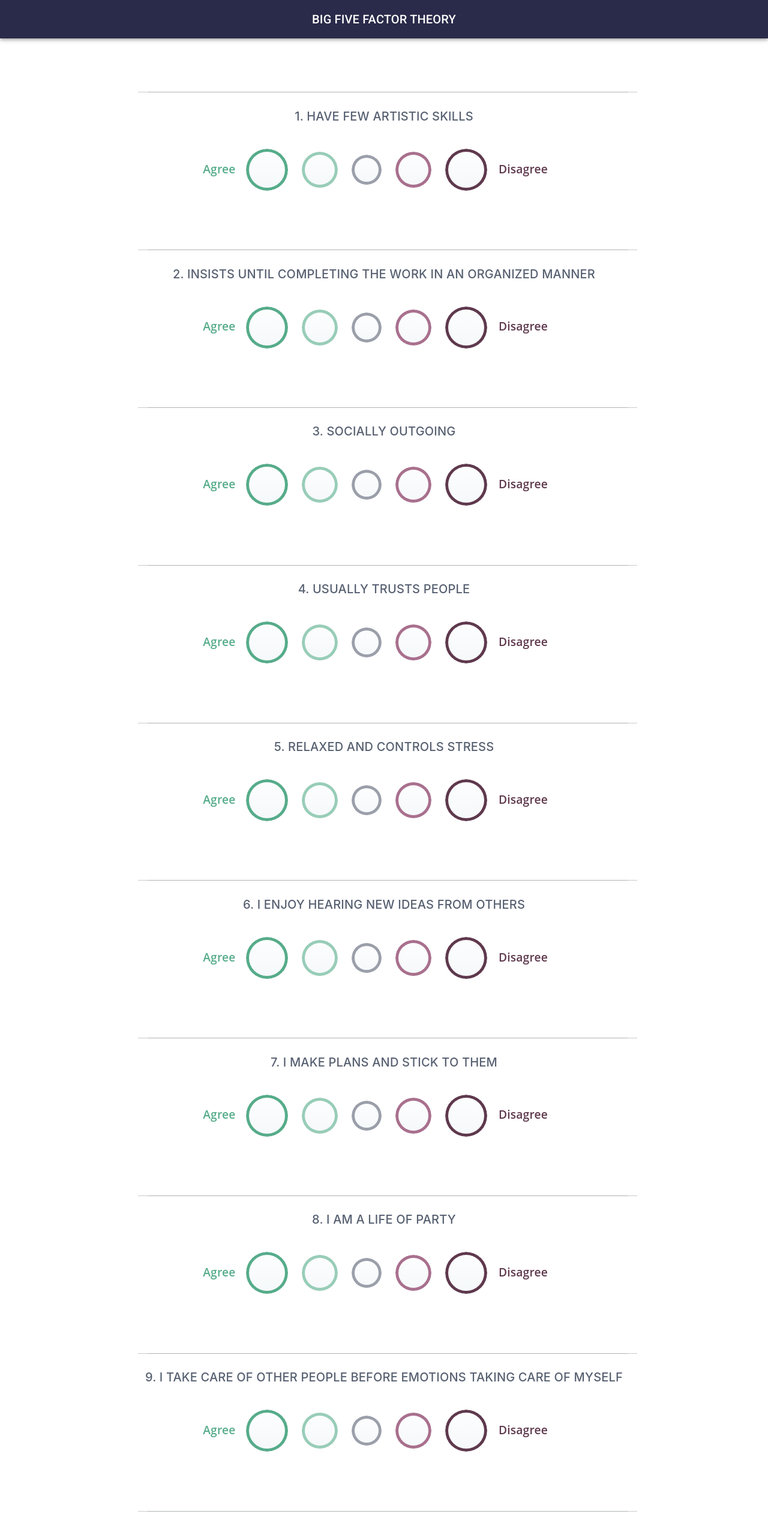
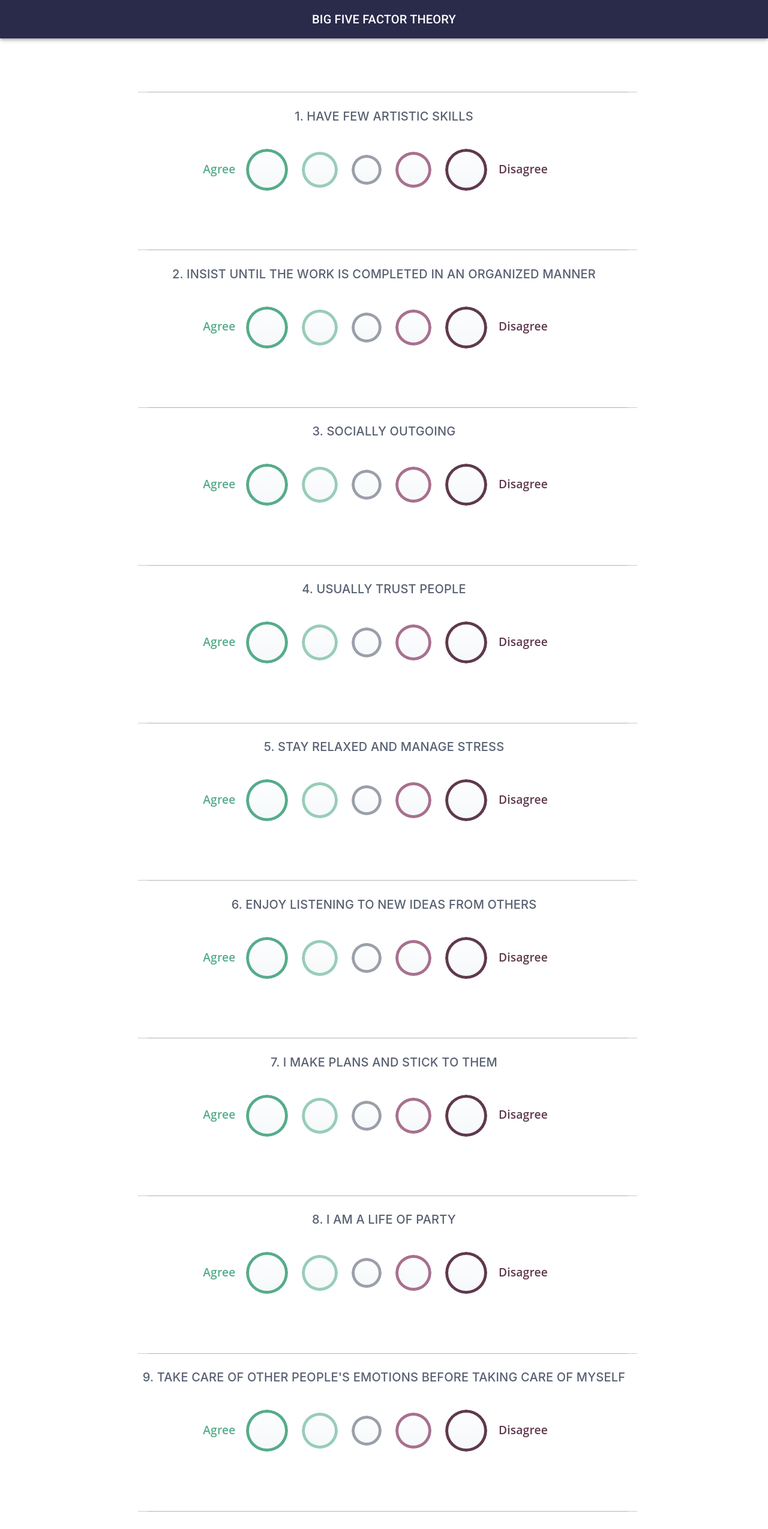
Before and after one commit to Santosh-Balaaji/Personal-Analaysis, a React (Create React App) app: page /Section1 in a window 1280 px wide. Shown: the top 2549 px of the page at 60% size. Built offline with nearby package versions, Linux system fonts and the light colour scheme.

Commit message:
graph updated

```diff
--- a/src/Components/DevExtremeCharts/BarChart.js
+++ b/src/Components/DevExtremeCharts/BarChart.js
@@ -1,6 +1,6 @@
 import React from 'react';
 
-import { Chart, Series,Legend } from 'devextreme-react/chart';
+import { Chart, Series,Legend,Export } from 'devextreme-react/chart';
 import {connect} from 'react-redux';
 
 class BarChart extends React.Component {
@@ -21,6 +21,7 @@ class BarChart extends React.Component {
           color="#f5564a"
            />
            <Legend verticalAlignment="bottom" horizontalAlignment="center"></Legend>
+           <Export enabled={true} />
       </Chart>
     );
   }
--- a/src/Components/DevExtremeCharts/DoubleBarChart.js
+++ b/src/Components/DevExtremeCharts/DoubleBarChart.js
@@ -21,9 +21,7 @@ class DoubleBarChart extends React.Component {
           hoverMode="allArgumentPoints"
           selectionMode="allArgumentPoints"
         >
-          <Label visible={true}>
-            <Format type="fixedPoint" precision={0} />
-          </Label>
+
         </CommonSeriesSettings>
         <Series
           argumentField="state"
--- a/src/Components/DevExtremeCharts/PieChart.js
+++ b/src/Components/DevExtremeCharts/PieChart.js
@@ -34,7 +34,7 @@ class Section2Chart extends React.Component {
           argumentField="character"
           valueField="value"
         />
-
+          <Export enabled={true} />
       </PieChart>
     );
   }
--- a/src/Components/RadioSection.js
+++ b/src/Components/RadioSection.js
@@ -238,7 +238,7 @@ export default function RadioSection(props){
       <Typography className={classes.textSizing}>OR</Typography>
       <Grid >
       <Button variant="contained" style={{right:'5%'}} color="primary" id="Button9" value="option1" onClick={()=>onButton9Click(props.onChange5)} >
-        <Typography className={classes.buttonSizing}>10% chance of winning a four week trip to england</Typography>
+        <Typography className={classes.buttonSizing}>10% chance of winning four week trip to england</Typography>
       </Button>
 
       <Button variant="contained" color="primary" style={{left:'5%'}} id="Button10" value="option2" onClick={()=>onButton10Click(props.onChange5)}>
--- a/src/Components/Tabs/Tab2.js
+++ b/src/Components/Tabs/Tab2.js
@@ -16,11 +16,11 @@ constructor(props){
  computeRisk=(data)=>{
      let newResult=[];
      if(data[0].value<=data[1].value){
-        newResult[0]=data[1].character;
+        newResult[0]=data[1].character.slice(4);
         newResult[1]="If you are a risk-averse investor, you will find yourself immediately leaning toward the guaranteed return. Depending on just how risk-averse you are, you may immediately accept it without concerning yourself with the amount. After all, some money sure beats no money. You do not perceive this as a “nothing to lose” scenario, because the guaranteed return is technically yours by right should you accept it.";
      }
      else{
-        newResult[0]=data[0].character;
+        newResult[0]=data[0].character.slice(4);
         newResult[1]="If you are a risk seeker, you may naturally find yourself drawn to situations where you could win or lose. The idea of making it big appeals to you, even though you might also lose big.";
      }
      return newResult;
@@ -28,7 +28,7 @@ constructor(props){
     render(){
         var data = this.state.data.slice();
         var result=this.computeRisk(data);
-        console.log(result);
+        var riskStatus="Risk "+result[0];
 
 
     return(
@@ -38,10 +38,10 @@ constructor(props){
         <PieChart />
                 </div>
                 <div className="result-div" style={{marginTop:'2%',fontFamily:'unset',fontSize:'1.2em'}}>
-                As per your responses, you seem to be a {result[0]} Person
+                As per your responses, you seem to be a Risk {result[0]} Person
         </div>
         <div>
-            <GrdiSection2 header={result[0]} body={result[1]} />
+            <GrdiSection2 header={riskStatus} body={result[1]} />
         </div>
         <div className="bottom-div">While looking at your responses, you would have probably realized that these are not truly black-and-white precision.
             </div>
--- a/src/Sections/Section1.js
+++ b/src/Sections/Section1.js
@@ -374,20 +374,20 @@ class Section1 extends React.Component {
           <ButtonAppBar AppBarText={'BIG FIVE FACTOR THEORY'}/>
         <Grid container>
       <Sliders sliderTypo={'1. HAVE FEW ARTISTIC SKILLS'} onChange={this.onChange1}  />
-      <Sliders sliderTypo={'2. INSISTS UNTIL COMPLETING THE WORK IN AN ORGANIZED MANNER'} onChange={this.onChange2}  />
+      <Sliders sliderTypo={'2. INSIST UNTIL THE WORK IS COMPLETED IN AN ORGANIZED MANNER'} onChange={this.onChange2}  />
       <Sliders sliderTypo={'3. SOCIALLY OUTGOING'} onChange={this.onChange3}  />
-      <Sliders sliderTypo={'4. USUALLY TRUSTS PEOPLE'} onChange={this.onChange4} />
-      <Sliders sliderTypo={'5. RELAXED AND CONTROLS STRESS'}  onChange={this.onChange5} />
-      <Sliders sliderTypo={'6. I ENJOY HEARING NEW IDEAS FROM OTHERS'}  onChange={this.onChange6} />
+      <Sliders sliderTypo={'4. USUALLY TRUST PEOPLE'} onChange={this.onChange4} />
+      <Sliders sliderTypo={'5. STAY RELAXED AND MANAGE STRESS'}  onChange={this.onChange5} />
+      <Sliders sliderTypo={'6. ENJOY LISTENING TO NEW IDEAS FROM OTHERS'}  onChange={this.onChange6} />
       <Sliders sliderTypo={'7. I MAKE PLANS AND STICK TO THEM'}  onChange={this.onChange7} />
       <Sliders sliderTypo={'8. I AM A LIFE OF PARTY'}  onChange={this.onChange8} />
-      <Sliders sliderTypo={'9. I TAKE CARE OF OTHER PEOPLE BEFORE EMOTIONS TAKING CARE OF MYSELF'}  onChange={this.onChange9} />
+      <Sliders sliderTypo={"9. TAKE CARE OF OTHER PEOPLE'S EMOTIONS BEFORE TAKING CARE OF MYSELF"}  onChange={this.onChange9} />
       <Sliders sliderTypo={'10. I LOVE TO STAY IN PEACE'}  onChange={this.onChange10} />
       <Sliders sliderTypo={'11. HAVE A FERTILE IMAGINATION'}  onChange={this.onChange11} />
-      <Sliders sliderTypo={'12. DOES THE WORK WITHOUT ANY PLANS'}  onChange={this.onChange12} />
+      <Sliders sliderTypo={'12. DOES THE WORK WITHOUT PRIOR PLANS'}  onChange={this.onChange12} />
       <Sliders sliderTypo={'13. RESERVED'}  onChange={this.onChange13} />
-      <Sliders sliderTypo={'14. TENDS TO BE CRITICAL TOWARDS OTHERS'}  onChange={this.onChange14} />
-      <Sliders sliderTypo={'15. GETS NERVOUS EASILY'}  onChange={this.onChange15} />
+      <Sliders sliderTypo={'14. TEND TO BE CRITICAL TOWARDS OTHERS'}  onChange={this.onChange14} />
+      <Sliders sliderTypo={'15. GET NERVOUS EASILY'}  onChange={this.onChange15} />
       <Sliders sliderTypo={'16. I AM NOT INTERESTED IN ABSTRACT IDEAS'}  onChange={this.onChange16} />
       <Sliders sliderTypo={'17. I DON’T GET MY CHORES DONE RIGHT AWAY'}  onChange={this.onChange17} />
       <Sliders sliderTypo={'18. I HAVE A LITTLE TO SAY'}  onChange={this.onChange18} />
```
